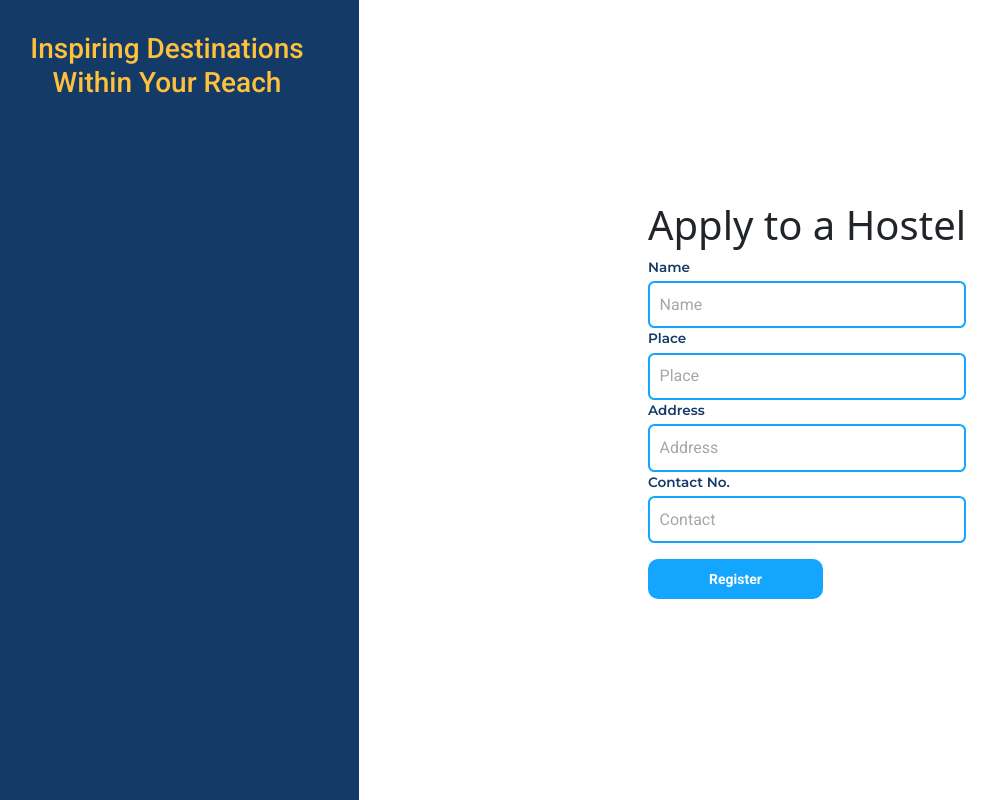
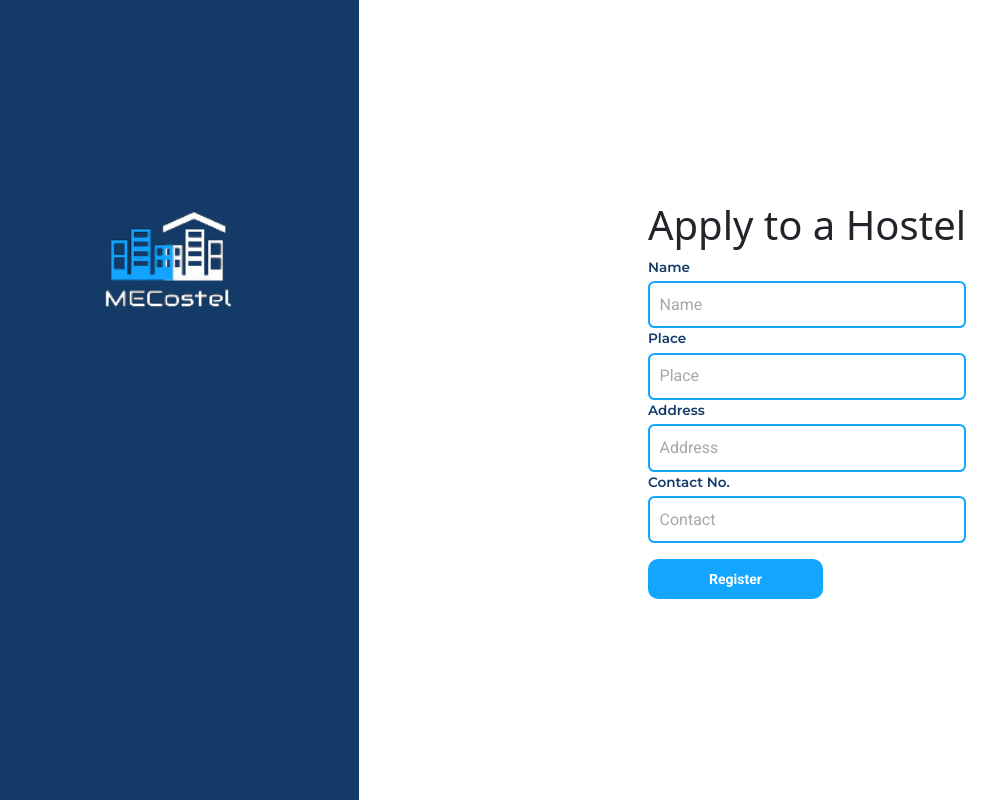
Before and after one commit to DiyaACM/Hostel-Mangement-System, a React (Create React App) app: page /hostel-application/1 in a window 1280 px wide. Shown: the whole page, without its empty margins (25-1022 px from the left). Built offline with nearby package versions, Linux system fonts and the light colour scheme; no server answers; a web font is replaced by a local one.

Commit message:
Edited UI

```diff
--- a/src/components/user/hostelApplication.js
+++ b/src/components/user/hostelApplication.js
@@ -2,6 +2,7 @@ import { useContext, useEffect, useState } from "react";
 import { useNavigate, useParams } from "react-router-dom";
 import { AuthContext } from "../../context/AuthContext";
 import { db } from "../../firebase/firebase";
+import logo from "../../img/logo.png";
 
 function HostelRegistration() {
   const { currentUser } = useContext(AuthContext);
@@ -94,7 +95,7 @@ function HostelRegistration() {
   return (
     <div className="loginSignin">
       <div className="ls__left">
-        <h3>Inspiring Destinations Within Your Reach</h3>
+      <img src={logo} style={{height: "100px", width:"130px",marginTop:"55%"}} alt="logo" />
       </div>
       <div className="ls__right">
         <div className="ls__right_container">
```
